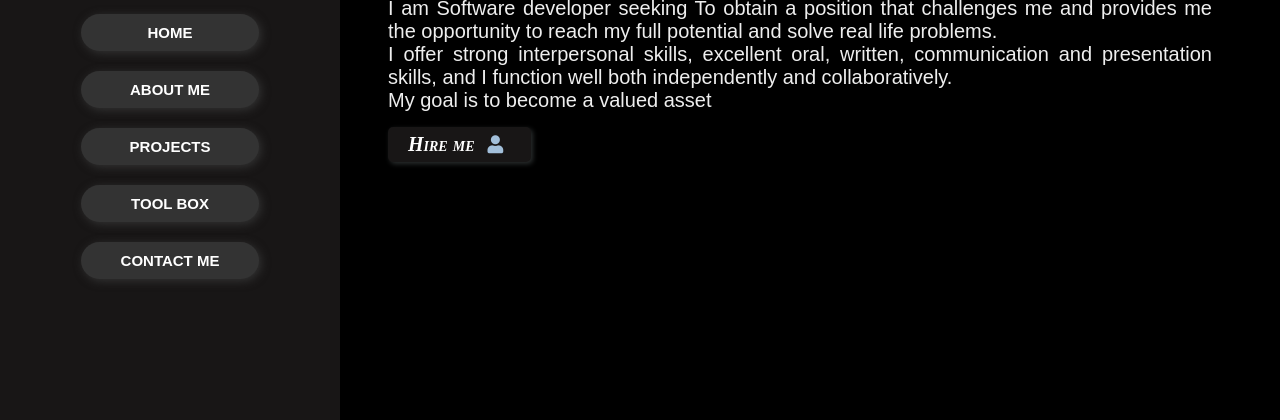
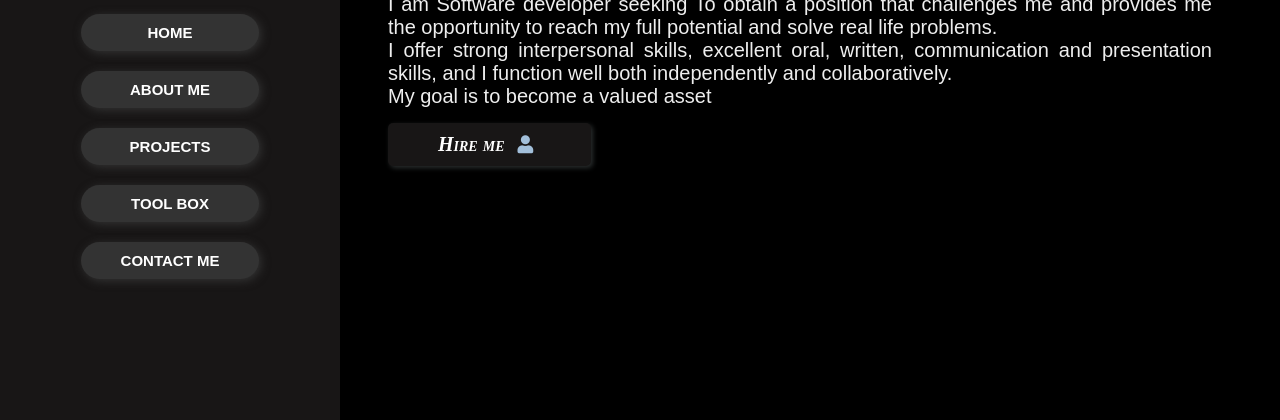
Before and after one commit to Akogwu24/my-porfolio, a plain HTML site: page index.html in a window 1280 px wide. Shown: the part 380-800 px from the top of the page. Drawn offline with nearby package versions, Linux system fonts and the light colour scheme; a web font is replaced by a local one.

```diff
--- a/css/styles.css
+++ b/css/styles.css
@@ -120,7 +120,7 @@ section {
 
 .btn {
   font: bolder small-caps italic 2rem 'KoHo';
-  padding: 0.6rem 2rem;
+  padding: 1rem 5rem;
   background-color: #181616;
   border-radius: 5px;
   color: white;
```
